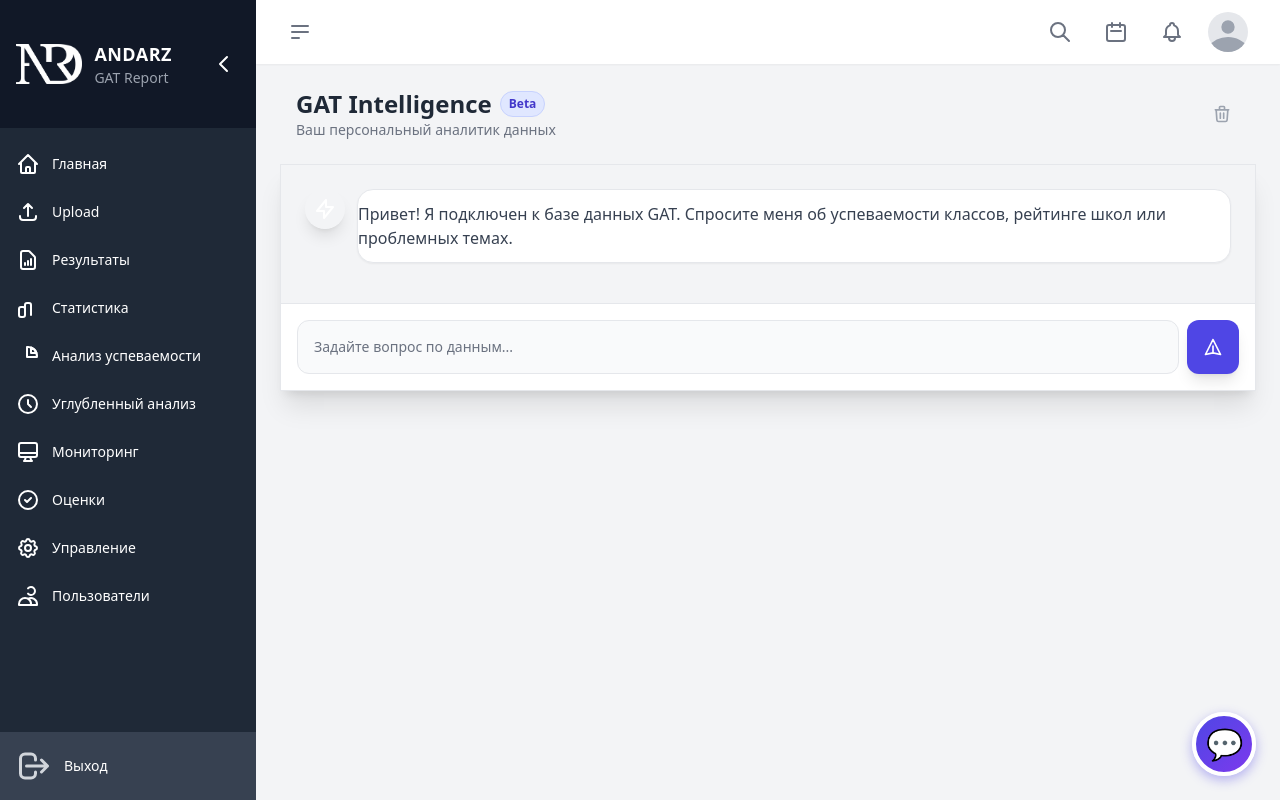
After one commit to zafarze/gat_v2, a Django app: page /ai-chat/ in a window 1280 px wide. The commit adds this page. Run offline with Django 5.2, Linux system fonts and the light colour scheme; the visitor is signed in with stand-in values (Sample User, id 1); data that the repository does not hold is empty; some libraries are stand-ins or nearby versions.

Commit message:
Added AI

```diff
--- a/config/settings.py
+++ b/config/settings.py
@@ -210,3 +210,5 @@ LOGGING = {
 LOGS_DIR = os.path.join(BASE_DIR, 'logs')
 if not os.path.exists(LOGS_DIR):
     os.makedirs(LOGS_DIR)
+
+OPENAI_API_KEY = "AIzaSyBz7Zw-LlB80HTxCA63H_bCPvCNxGB3rzA"
--- a/core/urls.py
+++ b/core/urls.py
@@ -4,7 +4,8 @@ from django.urls import path
 from .views import reports
 # --- Импорты из 'accounts' ---
 from accounts import views as account_views
-
+from core.views import ai_chat_page, ai_ask_api
+from django.shortcuts import render
 # --- Импорты из приложения 'core' ---
 # Импортируем модули с view-функциями
 from core.views import (
@@ -192,4 +193,8 @@ urlpatterns = [
     path('student/exams/<int:result_id>/review/', student_exams.exam_review_view, name='exam_review'),
     path('dashboard/gat-tests/<int:pk>/duplicate/', gat_test_duplicate_view, name='gat_test_duplicate'),
     path('dashboard/gat-tests/school/<int:school_pk>/duplicate-batch/', gat_test_duplicate_school_view, name='gat_test_duplicate_school'),
+    path('ai-chat/', ai_chat_page, name='ai_chat_page'),
+    path('api/ai-chat/ask/', ai_ask_api, name='ai_ask_api'),
+    # Простой тестовый путь
+    path('test-simple/', lambda request: render(request, 'test_simple.html'), name='test_simple'),
 ]
--- a/core/views/__init__.py
+++ b/core/views/__init__.py
@@ -13,7 +13,7 @@ from .api import (
     toggle_school_access_api,
     toggle_subject_access_api,
     load_class_and_subjects_for_gat,
-    load_fields_for_qc
+    load_fields_for_qc,
 )
 
 # --- Импорты из crud.py ---
@@ -119,3 +119,5 @@ from .students import (
     parallel_create_export_accounts,
     data_cleanup_view
 )
+
+from .ai_chat import ai_chat_page, ai_ask_api
--- /dev/null
+++ b/core/views/ai_chat.py
@@ -0,0 +1,63 @@
+# D:\Project Archive\GAT\core\views\ai_chat.py
+
+from django.shortcuts import render
+from django.http import HttpResponse
+from django.contrib.auth.decorators import login_required
+from django.views.decorators.http import require_POST
+from django.template.loader import render_to_string
+from core.ai_service import ask_database
+
+@login_required
+def ai_chat_page(request):
+    """Обычная страница чата (если заходят по прямой ссылке)."""
+    return render(request, 'ai_chat.html')
+
+@login_required
+@require_POST
+def ai_ask_api(request):
+    """
+    API чата. Сохраняет историю в сессию пользователя.
+    """
+    user_question = request.POST.get('question', '').strip()
+
+    if not user_question:
+        return HttpResponse("")
+
+    # 1. Получаем ответ от AI
+    try:
+        ai_response_text = ask_database(request.user, user_question)
+    except Exception as e:
+        ai_response_text = f"Ошибка: {str(e)}"
+
+    # 2. СОХРАНЯЕМ ИСТОРИЮ В СЕССИЮ
+    # Получаем текущую историю или создаем новую
+    chat_history = request.session.get('ai_chat_history', [])
+
+    # Добавляем сообщение пользователя
+    chat_history.append({'role': 'user', 'text': user_question})
+    # Добавляем ответ AI
+    chat_history.append({'role': 'ai', 'text': ai_response_text})
+
+    # Храним только последние 20 сообщений, чтобы не раздувать сессию
+    request.session['ai_chat_history'] = chat_history[-20:]
+    request.session.modified = True
+
+    # 3. Рендерим ТОЛЬКО новые сообщения для HTMX
+    # Мы возвращаем HTML фрагмент, который HTMX добавит в конец чата
+
+    # Сначала блок пользователя
+    html_response = render_to_string('partials/chat/_message_user.html', {'message': user_question})
+
+    # Затем блок AI (используем тот же шаблон, что и в истории, или создаем простой div)
+    # Для простоты сформируем HTML ответа AI прямо здесь или через шаблон
+    ai_html = f"""
+    <div class="flex items-start gap-2.5">
+        <div class="w-8 h-8 rounded-full bg-indigo-100 flex items-center justify-center text-lg border border-indigo-200 flex-shrink-0">🤖</div>
+        <div class="bg-white p-3 rounded-xl shadow-sm border border-gray-200 text-sm text-gray-800 max-w-[85%]">
+            <span class="font-bold text-indigo-600 block mb-1">GAT AI</span>
+            <div class="whitespace-pre-wrap">{ai_response_text}</div>
+        </div>
+    </div>
+    """
+
+    return HttpResponse(html_response + ai_html)
--- /dev/null
+++ b/templates/ai_chat.html
@@ -0,0 +1,100 @@
+{% extends 'base.html' %}
+
+{% block title %}AI Ассистент{% endblock %}
+
+{% block content %}
+<div class="h-[calc(100vh-8rem)] flex flex-col max-w-5xl mx-auto"
+     x-data="{
+        inputVal: '',
+        scrollToBottom() {
+            this.$nextTick(() => {
+                const container = this.$refs.chatContainer;
+                container.scrollTo({ top: container.scrollHeight, behavior: 'smooth' });
+            });
+        }
+     }"
+     x-init="scrollToBottom()"
+>
+    <div class="flex items-center justify-between mb-6 px-4">
+        <div>
+            <h1 class="text-2xl font-bold text-gray-800 flex items-center gap-2">
+                <span class="bg-clip-text text-transparent bg-gradient-to-r from-indigo-600 to-purple-600">
+                    GAT Intelligence
+                </span>
+                <span class="bg-indigo-100 text-indigo-700 text-xs px-2 py-1 rounded-full border border-indigo-200">Beta</span>
+            </h1>
+            <p class="text-sm text-gray-500">Ваш персональный аналитик данных</p>
+        </div>
+        <button class="p-2 text-gray-400 hover:text-gray-600 transition-colors" title="Очистить историю">
+            <svg class="w-5 h-5" fill="none" stroke="currentColor" viewBox="0 0 24 24"><path stroke-linecap="round" stroke-linejoin="round" stroke-width="2" d="M19 7l-.867 12.142A2 2 0 0116.138 21H7.862a2 2 0 01-1.995-1.858L5 7m5 4v6m4-6v6m1-10V4a1 1 0 00-1-1h-4a1 1 0 00-1 1v3M4 7h16"></path></svg>
+        </button>
+    </div>
+
+    <div class="flex-1 bg-white/50 backdrop-blur-sm border border-white/60 rounded-3xl shadow-xl overflow-hidden flex flex-col relative">
+
+        <div
+            id="chat-history"
+            x-ref="chatContainer"
+            class="flex-1 overflow-y-auto p-6 space-y-2 scroll-smooth"
+        >
+            {% include 'partials/chat/_message_ai.html' with message="Привет! Я подключен к базе данных GAT. Спросите меня об успеваемости классов, рейтинге школ или проблемных темах." %}
+        </div>
+
+        <div id="loading-indicator" class="htmx-indicator absolute bottom-24 left-6 z-10">
+            <div class="bg-white border border-gray-100 px-4 py-2 rounded-full shadow-lg flex items-center gap-2">
+                <div class="flex space-x-1">
+                    <div class="w-2 h-2 bg-indigo-500 rounded-full animate-bounce" style="animation-delay: 0ms"></div>
+                    <div class="w-2 h-2 bg-indigo-500 rounded-full animate-bounce" style="animation-delay: 150ms"></div>
+                    <div class="w-2 h-2 bg-indigo-500 rounded-full animate-bounce" style="animation-delay: 300ms"></div>
+                </div>
+                <span class="text-xs font-medium text-gray-500">Анализирую данные...</span>
+            </div>
+        </div>
+
+        <div class="p-4 bg-white border-t border-gray-100">
+            <form
+                hx-post="{% url 'core:ai_ask_api' %}"
+                hx-target="#chat-history"
+                hx-swap="beforeend"
+                hx-indicator="#loading-indicator"
+                @htmx:after-request="inputVal = ''; scrollToBottom()"
+                class="relative flex items-end gap-2"
+            >
+                <div class="relative flex-1">
+                    <input
+                        type="text"
+                        name="question"
+                        x-model="inputVal"
+                        class="w-full bg-gray-50 border border-gray-200 text-gray-900 text-sm rounded-xl focus:ring-indigo-500 focus:border-indigo-500 block p-4 pr-12 shadow-inner transition-all placeholder-gray-400"
+                        placeholder="Задайте вопрос по данным..."
+                        autocomplete="off"
+                        required
+                    >
+                    <div class="absolute inset-y-0 right-0 flex items-center pr-3">
+                        <kbd class="hidden md:inline-block px-2 py-0.5 text-xs font-medium text-gray-400 border border-gray-200 rounded-md bg-gray-100">↵</kbd>
+                    </div>
+                </div>
+
+                <button
+                    type="submit"
+                    class="p-4 bg-indigo-600 hover:bg-indigo-700 text-white rounded-xl shadow-lg hover:shadow-indigo-500/30 transition-all duration-200 disabled:opacity-50 disabled:cursor-not-allowed group"
+                    :disabled="!inputVal.trim()"
+                >
+                    <svg class="w-5 h-5 transform group-hover:translate-x-1 group-hover:-translate-y-1 transition-transform" fill="none" stroke="currentColor" viewBox="0 0 24 24"><path stroke-linecap="round" stroke-linejoin="round" stroke-width="2" d="M12 19l9 2-9-18-9 18 9-2zm0 0v-8"></path></svg>
+                </button>
+            </form>
+        </div>
+    </div>
+</div>
+
+<style>
+    /* Анимация появления сообщений */
+    @keyframes fadeInUp {
+        from { opacity: 0; transform: translateY(10px); }
+        to { opacity: 1; transform: translateY(0); }
+    }
+    .animate-fade-in-up {
+        animation: fadeInUp 0.3s ease-out forwards;
+    }
+</style>
+{% endblock %}
--- a/templates/base.html
+++ b/templates/base.html
@@ -1,165 +1,129 @@
 {% load static %}
 <!DOCTYPE html>
-<html lang="ru"
-      x-data="{
-        isSidebarOpen: false,
-        sidebarCollapsed: localStorage.getItem('sidebarCollapsed') === 'true'
-      }"
-      x-watch="sidebarCollapsed, value => localStorage.setItem('sidebarCollapsed', value)"
->
+<html lang="ru" x-data="{ isSidebarOpen: false, sidebarCollapsed: localStorage.getItem('sidebarCollapsed') === 'true' }">
 <head>
     <meta charset="UTF-8">
     <meta name="viewport" content="width=device-width, initial-scale=1.0">
     <title>{% block title %}GAT Report{% endblock %}</title>
-
-    <link rel="icon" href="{% static 'img/favicon.ico' %}" type="image/x-icon">
-
     <link href="{% static 'css/style.css' %}" rel="stylesheet">
 
     <script defer src="https://cdn.jsdelivr.net/npm/alpinejs@3.x.x/dist/cdn.min.js"></script>
     <script defer src="https://unpkg.com/htmx.org@1.9.10"></script>
+    <script src="https://cdn.jsdelivr.net/npm/chart.js"></script>
 
     <style>
         [x-cloak] { display: none !important; }
+        .ai-widget-container { position: fixed; bottom: 24px; right: 24px; z-index: 9999; display: flex; flex-direction: column; align-items: flex-end; gap: 16px; }
+        .ai-chat-window { width: 350px; height: 500px; background: white; border-radius: 16px; box-shadow: 0 10px 40px rgba(0,0,0,0.2); border: 1px solid #e5e7eb; display: flex; flex-direction: column; overflow: hidden; }
+        .ai-fab-button { width: 64px; height: 64px; border-radius: 50%; background: linear-gradient(135deg, #4f46e5, #7c3aed); color: white; border: 4px solid white; cursor: pointer; display: flex; align-items: center; justify-content: center; transition: transform 0.2s; box-shadow: 0 4px 12px rgba(79, 70, 229, 0.4); }
+        .ai-fab-button:hover { transform: scale(1.05); }
+        .htmx-indicator { opacity: 0; transition: opacity 200ms ease-in; }
+        .htmx-request .htmx-indicator { opacity: 1; }
+        .htmx-request.htmx-indicator { opacity: 1; }
     </style>
-
     {% block head %}{% endblock %}
 </head>
 
-<body class="font-sans" hx-headers='{"X-CSRFToken": "{{ csrf_token }}"}'>
+<body class="font-sans bg-gray-100" hx-headers='{"X-CSRFToken": "{{ csrf_token }}"}'>
 
-<div class="flex h-screen bg-gray-100"
-     @force-refresh.window="setTimeout(() => window.location.reload(), 2000)"
->
-
-    {# Mobile Sidebar #}
-    <div class="lg:hidden">
-        {# Overlay #}
-        <div x-show="isSidebarOpen"
-             x-transition:enter="transition-opacity ease-linear duration-300"
-             x-transition:enter-start="opacity-0"
-             x-transition:enter-end="opacity-100"
-             x-transition:leave="transition-opacity ease-linear duration-300"
-             x-transition:leave-start="opacity-100"
-             x-transition:leave-end="opacity-0"
-             @click="isSidebarOpen = false"
-             class="fixed inset-0 bg-gray-600 bg-opacity-75 z-30" x-cloak>
-        </div>
-
-        {# Sidebar Panel #}
-        <div x-show="isSidebarOpen"
-             class="fixed inset-y-0 left-0 flex-shrink-0 z-40" x-cloak>
-             {# ✨ ИЗМЕНЕНИЕ ЗДЕСЬ: Удален класс `max-w-xs` ✨ #}
-            <div class="relative flex-1 flex flex-col w-full bg-gray-800"
-                 x-transition:enter="transition ease-in-out duration-300 transform"
-                 x-transition:enter-start="-translate-x-full"
-                 x-transition:enter-end="translate-x-0"
-                 x-transition:leave="transition ease-in-out duration-300 transform"
-                 x-transition:leave-start="translate-x-0"
-                 x-transition:leave-end="-translate-x-full">
-
-                {# Close button #}
-                <div class="absolute top-0 right-0 -mr-12 pt-2">
-                    <button @click="isSidebarOpen = false" type="button" class="ml-1 flex items-center justify-center h-10 w-10 rounded-full focus:outline-none focus:ring-2 focus:ring-inset focus:ring-white">
-                        <svg class="h-6 w-6 text-white" stroke="currentColor" fill="none" viewBox="0 0 24 24"><path stroke-linecap="round" stroke-linejoin="round" stroke-width="2" d="M6 18L18 6M6 6l12 12" /></svg>
-                    </button>
-                </div>
-                {# Sidebar Content #}
-                {% include 'components/sidebar.html' %}
-            </div>
-        </div>
-    </div>
-
-    {# Desktop Sidebar #}
+<div class="flex h-screen overflow-hidden">
     <div class="hidden lg:flex lg:flex-shrink-0">
-        <div class="flex flex-col transition-all duration-300" :class="{'w-64': !sidebarCollapsed, 'w-20': sidebarCollapsed}">
+        <div class="flex flex-col bg-gray-800" :class="{'w-64': !sidebarCollapsed, 'w-20': sidebarCollapsed}">
             {% include 'components/sidebar.html' %}
         </div>
     </div>
-
-    {# Main content area #}
     <div class="flex flex-col w-0 flex-1 overflow-hidden">
         {% include 'components/header.html' %}
-        <main class="flex-1 relative overflow-y-auto focus:outline-none">
-            <div class="py-6 px-4 sm:px-6 lg:px-8">
-                {% block content %}{% endblock %}
-            </div>
+        <main class="flex-1 relative overflow-y-auto p-6 scroll-smooth">
+            {% block content %}{% endblock %}
         </main>
     </div>
 </div>
 
-{# Global Notifier (без изменений) #}
-<div
-    x-data="{ show: false, message: '', type: 'success' }"
-    @htmx:after-swap.window="
-        const trigger = $event.detail.xhr.getResponseHeader('HX-Trigger');
-        if (trigger) {
-            try {
-                const data = JSON.parse(trigger);
-                if (data['show-message']) {
-                    $dispatch('show-message', data['show-message']);
-                }
-            } catch (e) {}
-        }
-    "
-    @show-message.window="
-        message = $event.detail.text;
-        type = $event.detail.type;
-        show = true;
-        setTimeout(() => show = false, 8000);
-    "
-    x-show="show"
-    x-transition
-    class="fixed top-5 left-1/2 -translate-x-1/2 z-50 rounded-lg p-4 max-w-md w-full border-l-4"
-    :class="{
-        'bg-green-100 border-green-500 text-green-700': type === 'success',
-        'bg-red-100 border-red-500 text-red-700': type === 'error',
-        'bg-blue-100 border-blue-500 text-blue-700': type === 'info',
-        'bg-yellow-100 border-yellow-500 text-yellow-700': type === 'warning',
-    }"
-    style="display: none;" x-cloak
->
-    <p class="font-bold text-center" x-text="message"></p>
-</div>
+<div x-data="{
+        isOpen: false,
+        inputVal: '',
+        scrollToBottom() { this.$nextTick(() => { const el = this.$refs.chatHistory; if(el) el.scrollTop = el.scrollHeight; }); }
+     }"
+     x-init="scrollToBottom()"
+     class="ai-widget-container">
 
-{# Nested Modal (без изменений) #}
-<div
-    x-data="{ showNested: false, nestedUrl: '' }"
-    x-show="showNested"
-    @open-nested-modal.window="
-        showNested = true;
-        nestedUrl = $event.detail.url;
-        $nextTick(() => {
-            htmx.ajax('GET', nestedUrl, { target: '#nested-modal-content' });
-        });
-    "
-    @close-nested-modal.window="showNested = false; htmx.find('#nested-modal-content').innerHTML = '';"
-    @keydown.escape.window="showNested = false"
-    x-transition.opacity
-    class="fixed inset-0 z-60 bg-gray-900 bg-opacity-60 flex items-center justify-center p-4"
-    style="display: none;"
-    x-cloak
->
-    <div @click.away="showNested = false" class="w-full max-w-lg">
-        <div id="nested-modal-content"></div>
+    <div x-show="isOpen" x-transition.scale.origin.bottom.right class="ai-chat-window" style="display: none;">
+        <div class="p-4 bg-indigo-600 text-white flex justify-between items-center shadow-md">
+            <div class="flex items-center gap-2">
+                <span class="text-xl">✨</span>
+                <div>
+                    <h3 class="font-bold text-sm">GAT Assistant</h3>
+                    <div class="flex items-center gap-1 text-xs opacity-80"><span class="w-2 h-2 bg-green-400 rounded-full"></span> Online</div>
+                </div>
+            </div>
+            <button @click="isOpen = false" class="hover:bg-white/20 p-1 rounded">✕</button>
+        </div>
+
+        <div x-ref="chatHistory" id="widget-chat-history" class="flex-1 overflow-y-auto p-4 space-y-4 bg-gray-50">
+            <div class="flex items-start gap-2.5">
+                <div class="w-8 h-8 rounded-full bg-indigo-100 flex items-center justify-center text-lg border border-indigo-200">🤖</div>
+                <div class="bg-white p-3 rounded-xl shadow-sm border border-gray-200 text-sm text-gray-800">
+                    Привет! Я помогу проанализировать данные школы.
+                </div>
+            </div>
+            {% if request.session.ai_chat_history %}
+                {% for msg in request.session.ai_chat_history %}
+                    {% if msg.role == 'user' %}
+                        <div class="flex justify-end">
+                            <div class="bg-indigo-600 text-white p-3 rounded-xl rounded-tr-none shadow-sm text-sm max-w-[85%]">{{ msg.text }}</div>
+                        </div>
+                    {% else %}
+                        <div class="flex items-start gap-2.5">
+                            <div class="w-8 h-8 rounded-full bg-indigo-100 flex items-center justify-center text-lg border border-indigo-200 flex-shrink-0">🤖</div>
+                            <div class="bg-white p-3 rounded-xl shadow-sm border border-gray-200 text-sm text-gray-800 max-w-[85%]">
+                                <span class="font-bold text-indigo-600 block mb-1">GAT AI</span>
+                                <div class="whitespace-pre-wrap">{{ msg.text }}</div>
+                            </div>
+                        </div>
+                    {% endif %}
+                {% endfor %}
+            {% endif %}
+        </div>
+
+        <div id="ai-loading" class="htmx-indicator px-4 py-2 text-xs text-gray-500 bg-gray-50 flex items-center gap-2">
+            <div class="w-2 h-2 bg-indigo-600 rounded-full animate-bounce"></div>
+            <div class="w-2 h-2 bg-indigo-600 rounded-full animate-bounce delay-75"></div>
+            <div class="w-2 h-2 bg-indigo-600 rounded-full animate-bounce delay-150"></div>
+            Анализирую...
+        </div>
+
+        <div class="p-3 bg-white border-t border-gray-100">
+            <form hx-post="{% url 'core:ai_ask_api' %}"
+                  hx-target="#widget-chat-history"
+                  hx-swap="beforeend"
+                  hx-indicator="#ai-loading"
+                  @submit="inputVal = ''; scrollToBottom()"
+                  class="relative flex gap-2">
+                {% csrf_token %}
+                <input type="text" name="question" x-model="inputVal"
+                       class="w-full bg-gray-100 border-0 rounded-xl px-4 py-2 text-sm focus:ring-2 focus:ring-indigo-500"
+                       placeholder="Спроси о статистике..." autocomplete="off"
+                       @keydown.enter.prevent="$refs.submitBtn.click()">
+                <button type="submit" x-ref="submitBtn" :disabled="!inputVal.trim()"
+                        class="bg-indigo-600 text-white p-2 rounded-xl disabled:opacity-50 hover:bg-indigo-700 transition">➤</button>
+            </form>
+        </div>
     </div>
+
+    <button @click="isOpen = !isOpen; if(isOpen) scrollToBottom()" class="ai-fab-button">
+        <span x-show="!isOpen" class="text-3xl">💬</span>
+        <span x-show="isOpen" class="text-xl">✖</span>
+    </button>
 </div>
 
 {% block scripts %}{% endblock %}
 
-{# Script для показа Django messages (без изменений) #}
 <script>
-    document.addEventListener('DOMContentLoaded', function () {
-        {% if messages %}
-            {% for message in messages %}
-                window.dispatchEvent(new CustomEvent('show-message', {
-                    detail: {
-                        text: '{{ message|escapejs }}',
-                        type: '{{ message.tags }}'
-                    }
-                }));
-            {% endfor %}
-        {% endif %}
+    document.body.addEventListener('htmx:afterSwap', function(evt) {
+        if(evt.detail.target.id === 'widget-chat-history') {
+            evt.detail.target.scrollTop = evt.detail.target.scrollHeight;
+        }
     });
 </script>
 
--- /dev/null
+++ b/templates/partials/chat/_message_ai.html
@@ -0,0 +1,14 @@
+<div class="flex justify-start mb-4 animate-fade-in-up">
+    <div class="flex max-w-[80%] md:max-w-[70%] gap-3">
+        <div class="flex-shrink-0 h-10 w-10 rounded-full bg-gradient-to-br from-indigo-500 to-purple-600 flex items-center justify-center shadow-lg">
+            <svg xmlns="http://www.w3.org/2000/svg" class="h-6 w-6 text-white" fill="none" viewBox="0 0 24 24" stroke="currentColor">
+                <path stroke-linecap="round" stroke-linejoin="round" stroke-width="2" d="M13 10V3L4 14h7v7l9-11h-7z" />
+            </svg>
+        </div>
+        <div class="bg-white border border-gray-100 text-gray-800 rounded-2xl rounded-tl-none px-5 py-3 shadow-sm">
+            <div class="prose prose-sm max-w-none text-gray-700 leading-relaxed">
+                {{ message|safe }}
+            </div>
+        </div>
+    </div>
+</div>
```
Also changed, not shown: core/ai_service.py (added, +112 -0 lines), core/views/debug.py (added, +9 -0 lines), templates/partials/chat/_message_user.html (added, +7 -0 lines).
